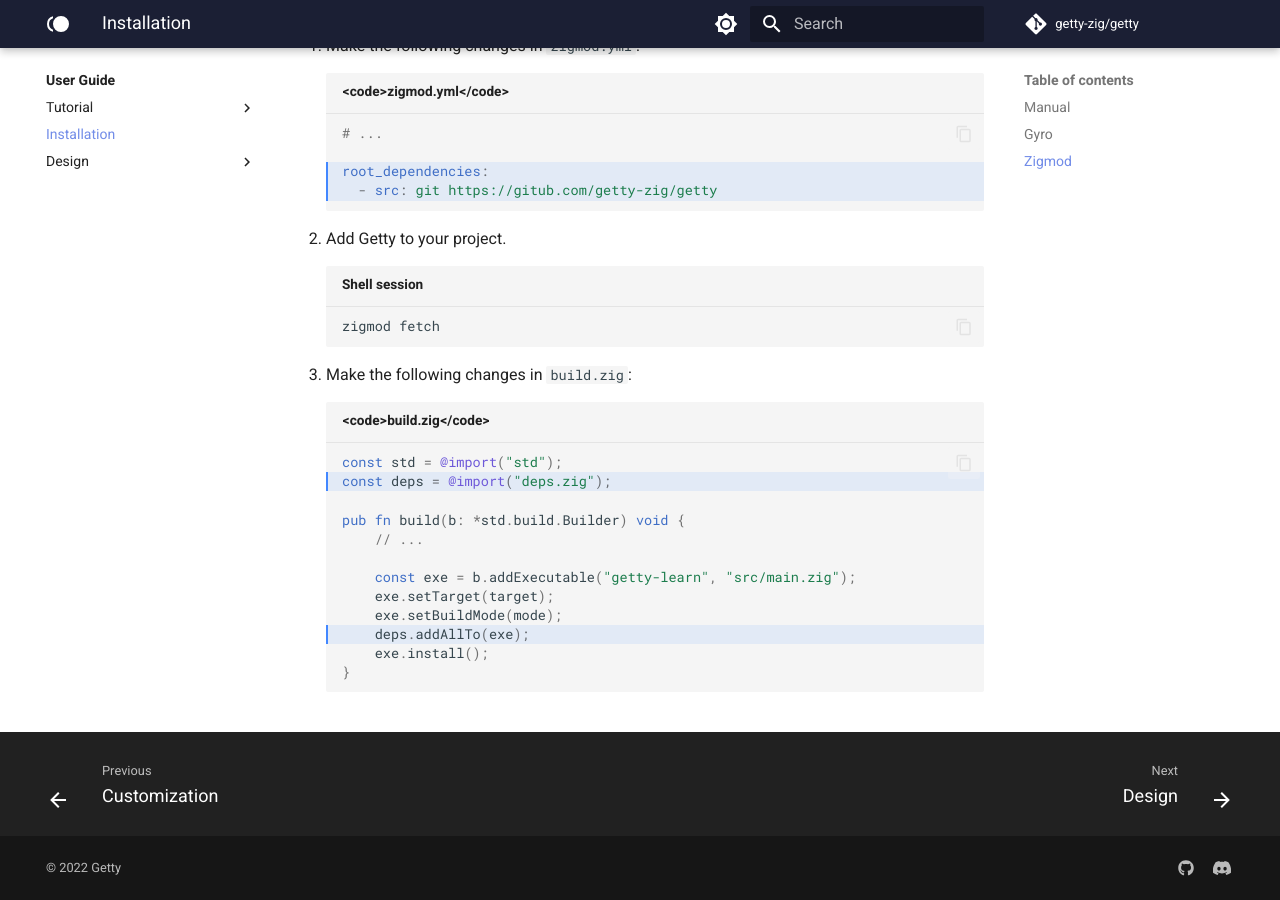
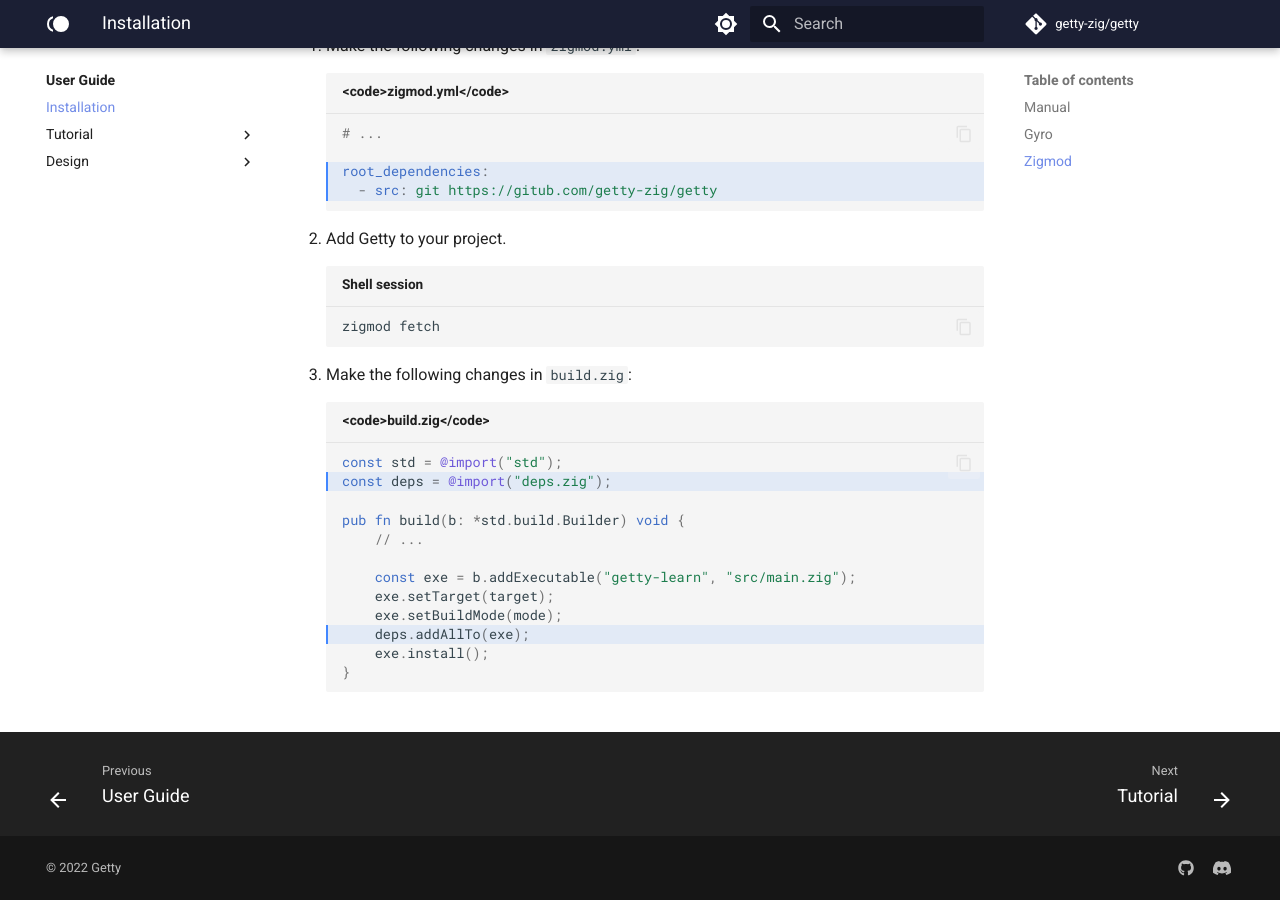
Before and after one commit to getty-zig/getty.so, an MkDocs documentation site: the page built from docs/user-guide/installation.md, in a window 1280 px wide and 900 px high, scrolled down 1802 px. Built offline with MkDocs 1.6.1 and Material for MkDocs 9.7.7, drawn with Linux system fonts in a browser that asks for light colours; comment, search, counter and statistics services are not loaded; part of the change alters nothing that is shown.

Commit message:
move instsallation before tut

```diff
--- a/mkdocs.yml
+++ b/mkdocs.yml
@@ -174,13 +174,13 @@ nav:
     - index.md
   - User Guide:
     - user-guide/index.md
+    - user-guide/installation.md
     - Tutorial:
       - user-guide/tutorial/index.md
       - user-guide/tutorial/setup.md
       - user-guide/tutorial/serializers.md
       - user-guide/tutorial/deserializers.md
       - user-guide/tutorial/customization.md
-    - user-guide/installation.md
     - Design:
       - user-guide/design/index.md
       - user-guide/design/architecture.md
```
